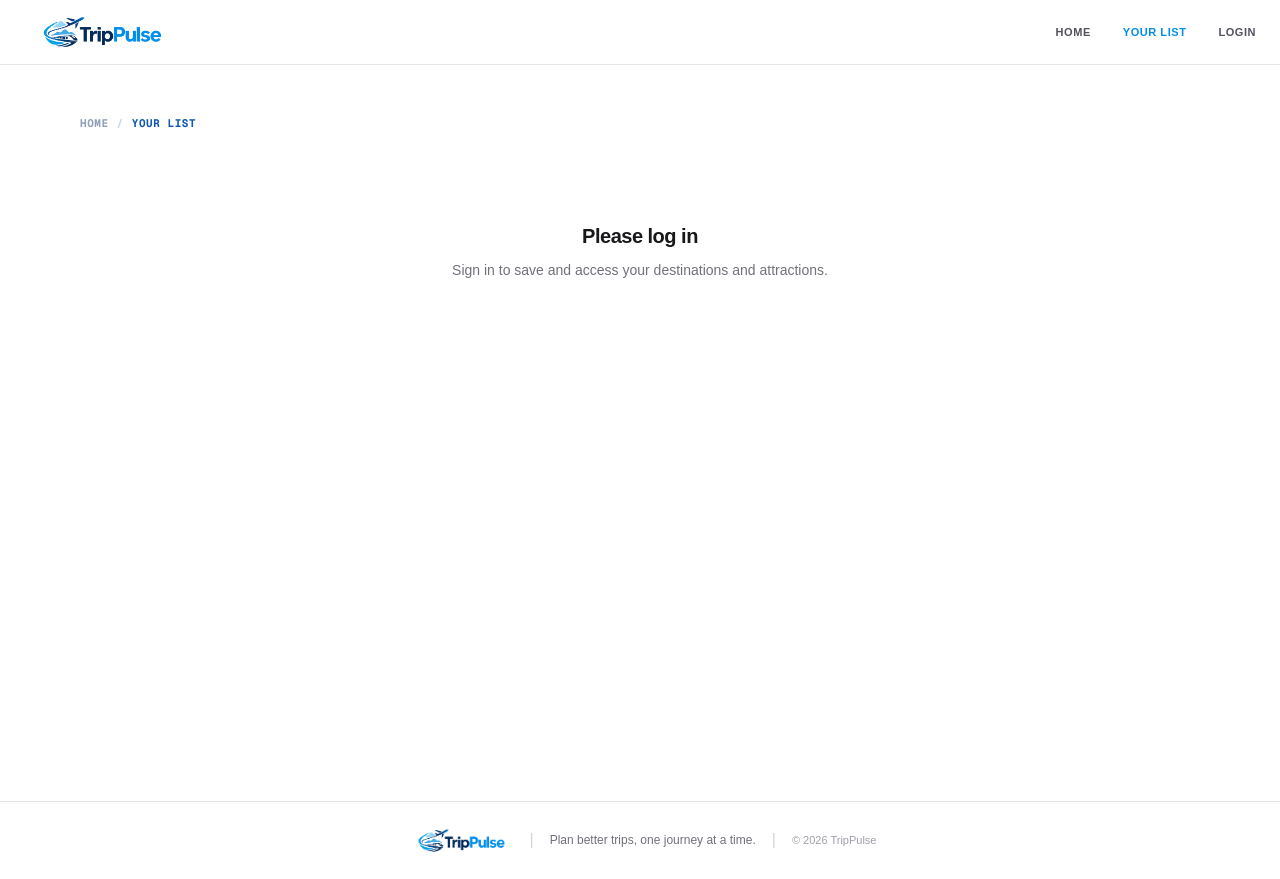
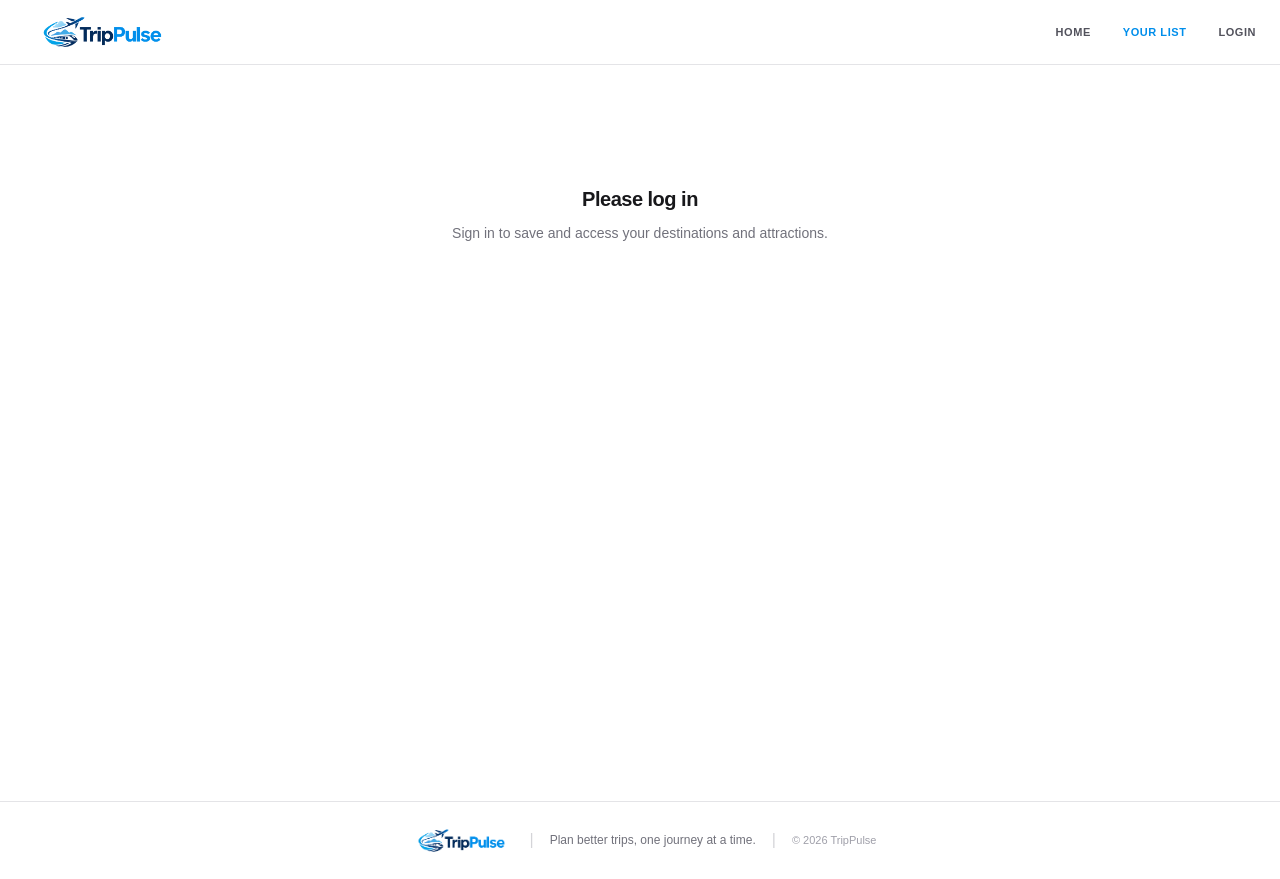
Before and after one commit to md-faizanahmad/trip_pulse, a Next.js app: page /list in a window 1280 px wide. Built offline with nearby package versions, Linux system fonts and the light colour scheme; no server answers.

Commit message:
feat(fix): the user

```diff
--- a/src/app/list/page.tsx
+++ b/src/app/list/page.tsx
@@ -11,10 +11,6 @@ export default function ListPage() {
 
   return (
     <main className="min-h-[calc(100vh-4rem)] px-4 py-8 sm:px-6 sm:py-10">
-      <div className="ms-8">
-        <Breadcrumb destination="Your List" />
-      </div>
-
       <div className="mx-auto w-full max-w-6xl">
         {!user ? (
           <div className="py-20 text-center">
@@ -28,6 +24,9 @@ export default function ListPage() {
           </div>
         ) : (
           <>
+            <div className="ms-8">
+              <Breadcrumb destination="Your List" />
+            </div>
             <div className="mb-8">
               <p className="mt-2 max-w-xl text-sm leading-relaxed text-zinc-500">
                 Your saved destinations and attractions in one place.
```
